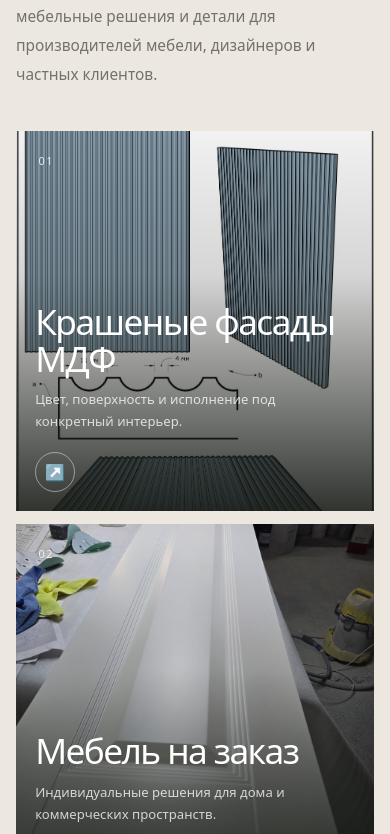
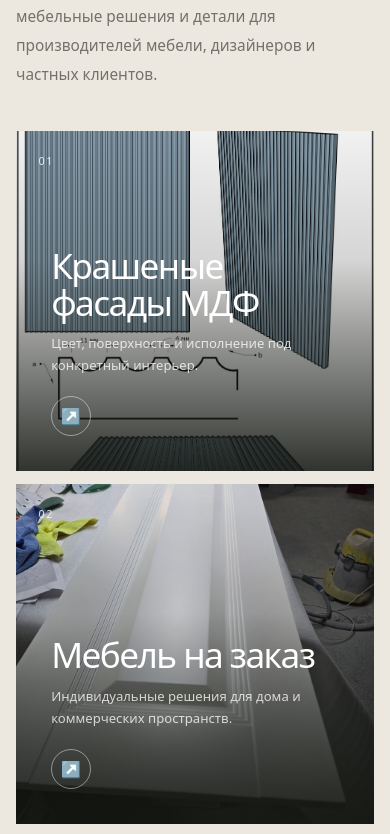
Before and after one commit to IljaBelousow/naumovich-site, a Next.js app: page / in a window 390 px wide. Shown: the part 1620-2454 px from the top of the page. Built offline with nearby package versions, Linux system fonts and the light colour scheme.

Commit message:
Tune responsive premium catalog grid

```diff
--- a/src/app/globals.css
+++ b/src/app/globals.css
@@ -431,3 +431,55 @@ body { background: var(--paper); color: var(--ink); }
 @media (prefers-reduced-motion: reduce) {
   *,*::before,*::after { scroll-behavior:auto!important; animation-duration:.01ms!important; animation-iteration-count:1!important; transition-duration:.01ms!important; }
 }
+
+
+/* Six-category editorial catalog layout */
+.activity-grid {
+  grid-template-columns: repeat(3, minmax(0, 1fr));
+  grid-template-rows: repeat(2, minmax(280px, 26vw));
+}
+.activity-card--large,
+.direction-card--tall {
+  grid-row: auto;
+}
+.direction-grid {
+  grid-template-columns: repeat(3, minmax(0, 1fr));
+  grid-template-rows: repeat(2, minmax(280px, 25vw));
+}
+.activity-card,
+.direction-card {
+  min-width: 0;
+}
+.activity-card__copy h3,
+.direction-card__content h2 {
+  text-wrap: balance;
+}
+@media (max-width: 900px) {
+  .activity-grid,
+  .direction-grid {
+    grid-template-columns: repeat(2, minmax(0, 1fr));
+    grid-template-rows: none;
+  }
+  .activity-card,
+  .direction-card {
+    min-height: 320px;
+  }
+}
+@media (max-width: 650px) {
+  .activity-grid,
+  .direction-grid {
+    grid-template-columns: minmax(0, 1fr);
+    grid-template-rows: none;
+  }
+  .activity-card,
+  .direction-card {
+    min-height: 340px;
+  }
+  .activity-card__copy,
+  .direction-card__content {
+    right: 1.1rem;
+    bottom: 1.1rem;
+    left: 1.1rem;
+    padding: 1.1rem;
+  }
+}
```
